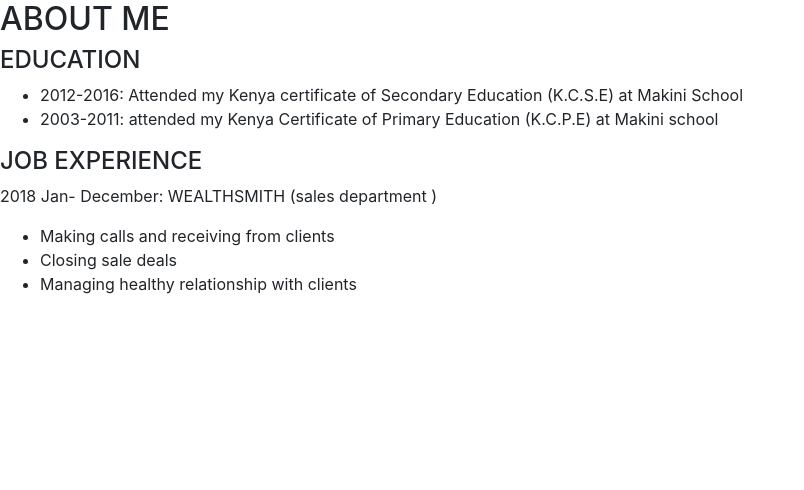
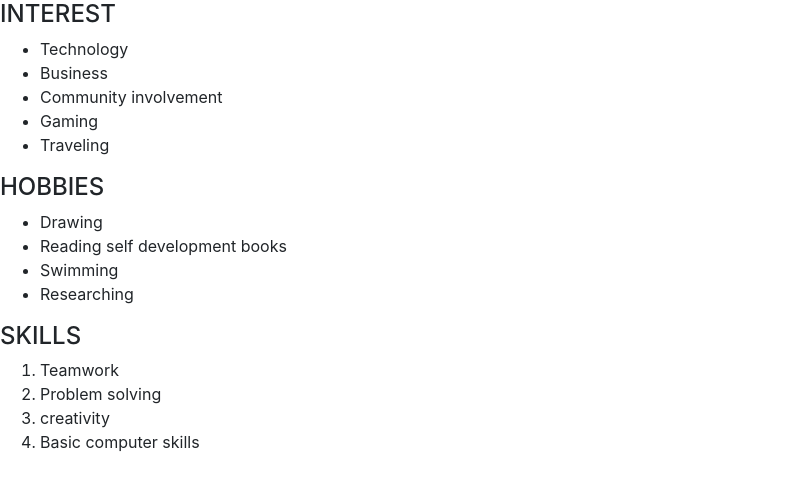
Before and after one commit to brianmuigai96/Portfolio-Landing-Page, a plain HTML site: page about-me.html in a window 1280 px wide. Shown: the whole page, without its empty margins (0-804 px from the left). Drawn offline with nearby package versions, Linux system fonts and the light colour scheme.

Commit message:
changing the content

```diff
--- a/about-me.html
+++ b/about-me.html
@@ -7,18 +7,29 @@
     <link href="css/bootstrap/css/bootstrap.css" rel="stylesheet" type="text/css">
   </head>
   <body>
-    <h2>ABOUT ME</h2>
-    <h4>EDUCATION</h4>
+
+   <h4>INTEREST</h4>
+   <ul>
+     <li>Technology</li>
+     <li>Business</li>
+     <li>Community involvement</li>
+     <li>Gaming</li>
+     <li>Traveling</li>
+   </ul>
+    <h4>HOBBIES</h4>
     <ul>
-      <li>2012-2016:	Attended my Kenya certificate of Secondary Education (K.C.S.E) at Makini School</li>
-      <li>2003-2011:	attended my  Kenya Certificate of Primary Education (K.C.P.E) at Makini school</li>
+      <li>Drawing</li>
+      <li>Reading self development books</li>
+      <li>Swimming </li>
+      <li>Researching</li>
     </ul>
-    <h4>JOB EXPERIENCE</h4>
-    <P>2018 Jan- December: WEALTHSMITH (sales department )</p>
-   <ul>
-     <li>Making calls and receiving from clients</li>
-     <li>Closing sale deals</li>
-     <li>Managing healthy relationship with clients</li>
-   </ul>
+   <h4>SKILLS</h4>
+   <ol>
+     <li>Teamwork</li>
+     <li>Problem solving</li>
+     <li>creativity</li>
+     <li>Basic computer skills</li>
+   </ol>
+
   </body>
 </html>
```
